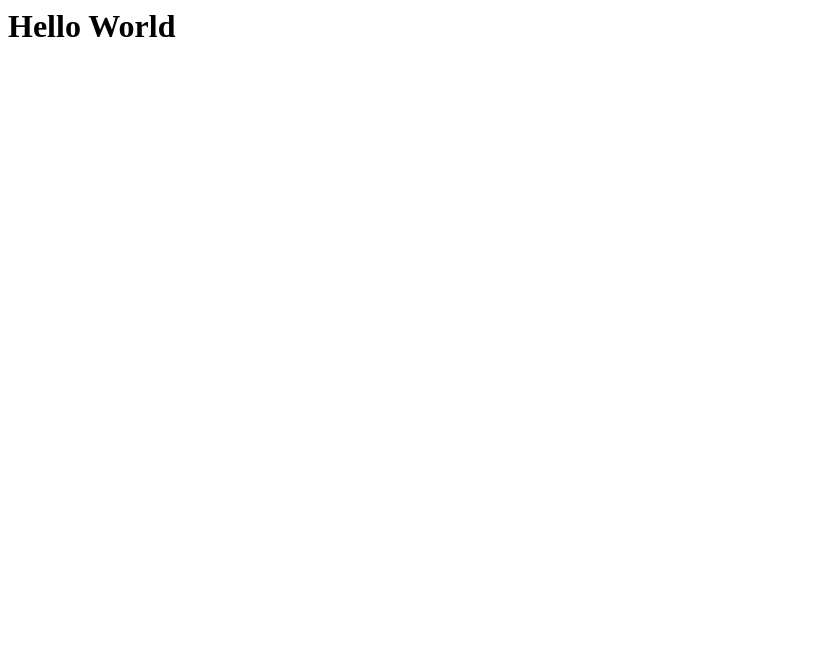
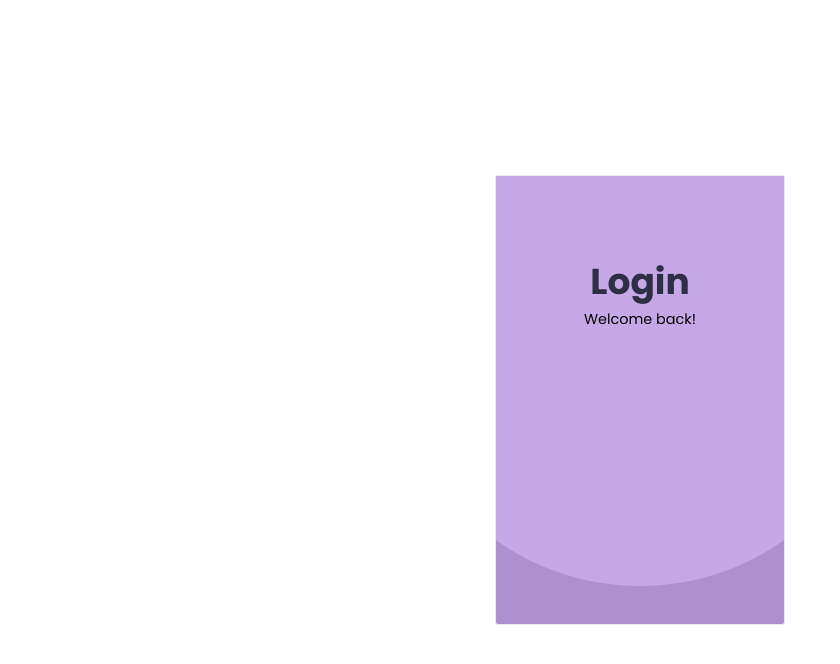
Before and after one commit to Phreyle/GitPhresh.github.io, a plain HTML site: page index.html in a window 1280 px wide. Shown: the whole page, without its empty margins (0-840 px from the left). Drawn offline with Linux system fonts and the light colour scheme.

Commit message:
Login Form

```diff
--- a/index.html
+++ b/index.html
@@ -1,12 +1,47 @@
-<html>
+<!DOCTYPE html>
+<html lang="en">
 
 <head>
-	<link rel="stylesheet" href="CSS/style.css">
+	<meta charset="UTF-8">
+	<meta http-equiv="X-UA-Compatible" content="IE=edge">
+	<meta name="viewport" content="width=device-width, initial-scale=1.0">
+	<title>Account In PHP</title>
+	<!-- Link css to our html -->
+	<link rel="stylesheet" href="./main.css">
 </head>
 
 <body>
-	<h1> Hello World
-	</h1>
+	<div class="form_container">
+		<div class="overlay">
+			<!-- This will not have content -->
+		</div>
+
+		<div class="titleDiv">
+			<h1 class="title">Login</h1>
+			<span class="subTitle">Welcome back!</span>
+		</div>
+
+		<!-- formsection -->
+		<form action="" method="">
+			<div class="row grid">
+				<!-- Username -->
+				<div class="row">
+					<label for="username">User Name</label>
+					<input type="text" id="username" name="userName" placeholder="Enter your username" required>
+				</div>
+				<!-- Password -->
+				<div class="row">
+					<label for="password">User Name</label>
+					<input type="password" id="password" name="password" placeholder="Enter your password" required>
+				</div>
+				<!-- Submit button -->
+				<div class="row">
+					<input type="submit" id="submitBtn" name="submit" value="Login" required>
+					<span class="registerLink">Don't have an account?<a href="register.html">register</a></span>
+				</div>
+			</div>
+		</form>
+	</div>
 </body>
 
 </html>
--- /dev/null
+++ b/main.scss
@@ -0,0 +1,136 @@
+// linked font
+@import url('https://fonts.googleapis.com/css2?family=Poppins:wght@300;400;600;700&display=swap');
+
+* {
+    padding: 0;
+    margin: 0;
+    box-sizing: border-box;
+    font-family: 'Poppins', sans-serif;
+}
+
+:root {
+    --primaryColor: #ad91cf;
+    --secondaryColor: rgb(196, 169, 230);
+    --blackColor: rgb(46, 46, 71);
+    --borderColor: rgb(46, 46, 71);
+    --inputColor: rgb(241, 241, 241);
+    --successColor: rgb(205, 237, 207);
+    --failureCoor: rgb(255, 0, 0);
+}
+
+html {
+    font-size: 90%;
+}
+
+body {
+    display: flex;
+    align-items: center;
+    justify-content: center;
+    margin: auto;
+    flex-direction: column;
+    width: 100vw;
+    height: 100vh;
+
+    .form_container {
+        width: 290px;
+        height: 450px;
+        padding: 0 1rem;
+        border-radius: 3px;
+        border: 1px solid rgb(234, 234, 234);
+        display: flex;
+        align-items: center;
+        justify-content: center;
+        flex-direction: column;
+        margin: auto;
+        position: relative;
+        background-color: var(--primaryColor);
+        overflow: hidden;
+        z-index: 1;
+
+        .overlay {
+            position: absolute;
+            background-color: var(--secondaryColor);
+            content: '';
+            height: 500px;
+            width: 500px;
+            border-radius: 50%;
+            z-index: 2;
+            top: -20%;
+        }
+
+        .titleDiv {
+            position: relative;
+            width: 100%;
+            margin: 10px auto 5px;
+            text-align: center;
+            transform: translateY(-3rem);
+            z-index: 1000;
+
+            .title {
+                color: var(--blackColor);
+                font-weight: 700;
+                font-size: 2.5rem;
+            }
+        }
+
+        .rows {
+            display: grid;
+            position: relative;
+            gap: 1rem;
+            z-index: 1000;
+            transform: translateY(-1rem);
+            padding-bottom: 1rem;
+
+            label {
+                display: block;
+                padding-bottom: .285rem;
+                font-size: 13px;
+            }
+
+            input {
+                width: 100%;
+                background: var(--inputColor);
+                border: none;
+                outline: none;
+                color: var(--blackColor);
+                font-weight: 500;
+                padding: .5rem;
+                border-radius: 3px;
+            }
+
+            ::placeholder {
+                font-size: 10px;
+            }
+
+            #submitBtn {
+                background: var(--blackColor);
+                border-radius: 3px;
+                cursor: pointer;
+                color: white;
+
+                &:hover {
+                    background: rgb(03, 203, 235);
+                    color: var(--blackColor);
+                }
+            }
+
+            .registerLink {
+                display: block;
+                font-size: 13px;
+                color: var(--blackColor);
+                text-align: center;
+                font-weight: 400;
+                margin-top: 1rem;
+
+                a {
+                    text-decoration: none;
+                    cursor: pointer;
+                }
+            }
+        }
+
+    }
+
+
+
+}
```
Also changed, not shown: CSS/style.css (deleted), dashboard.html (added), logOut.html (added), main.css (added), register.html (added), 1 other file.
